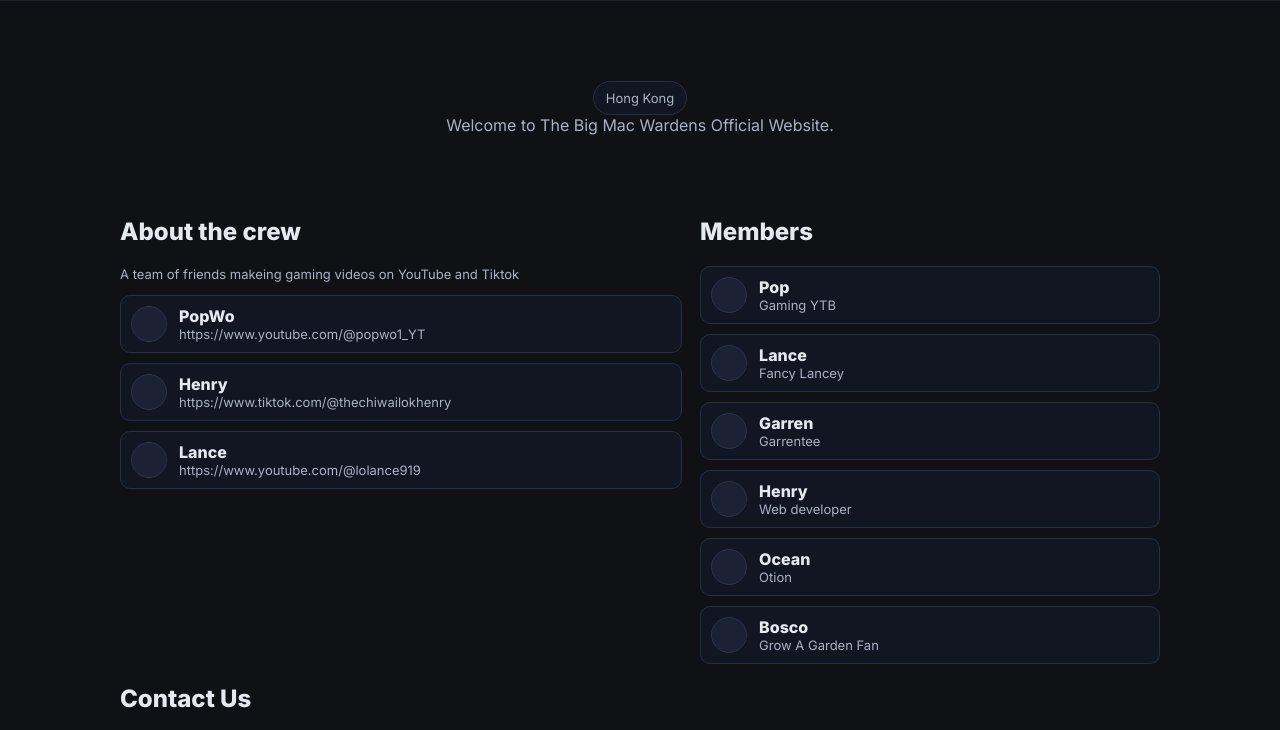
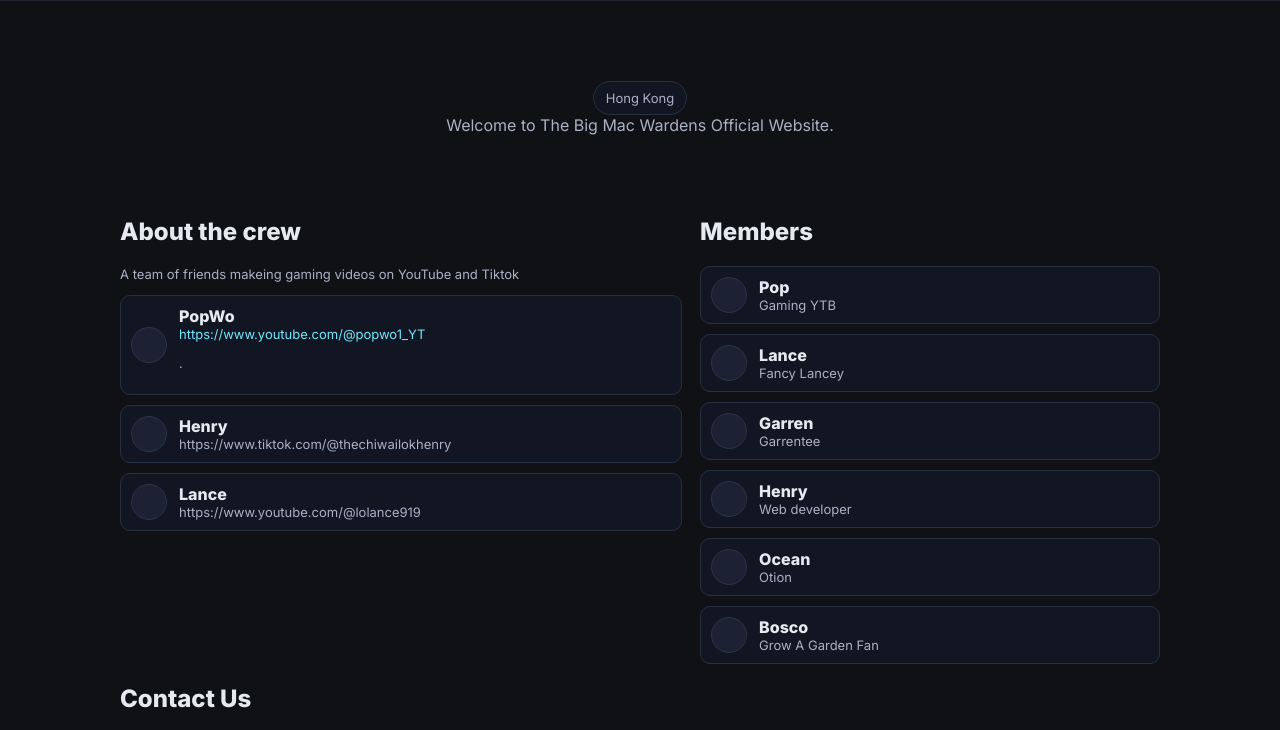
Before and after one commit to thechiwailok/teamtsb, a plain HTML site: page index.html in a window 1280 px wide. Shown: the part 64-794 px from the top of the page. Drawn offline with Linux system fonts and the light colour scheme.

Commit message:
Update index.html

```diff
--- a/index.html
+++ b/index.html
@@ -122,7 +122,7 @@
         <h2>About the crew</h2>
         <p class="small">A team of friends makeing gaming videos on YouTube and Tiktok</p>
         <div class="list" style="margin-top: 12px;">
-          <div class="list-item"><span class="avatar"></span><div><strong>PopWo</strong><br><span class="small">https://www.youtube.com/@popwo1_YT</span></div></div>
+          <div class="list-item"><span class="avatar"></span><div><strong>PopWo</strong><br><span class="small"><a href="#">https://www.youtube.com/@popwo1_YT</a></p>.</p></span></div></div>
           <div class="list-item"><span class="avatar"></span><div><strong>Henry</strong><br><span class="small">https://www.tiktok.com/@thechiwailokhenry</span></div></div>
           <div class="list-item"><span class="avatar"></span><div><strong>Lance</strong><br><span class="small">https://www.youtube.com/@lolance919</span></div></div>
         </div>
```
